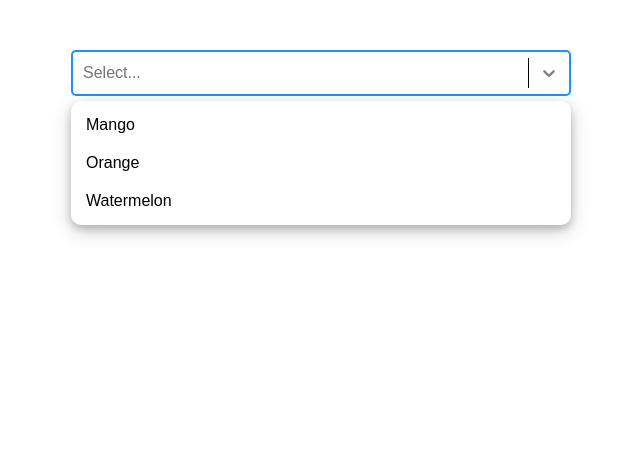
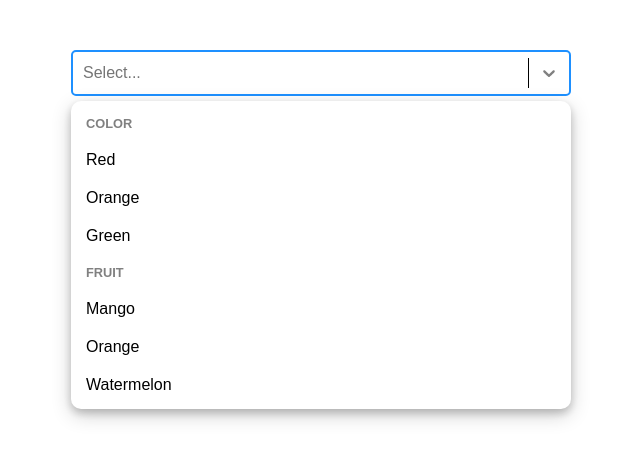
Before and after one commit to TheProjectsX/react-custom-select, a React (Vite) app: page / in a window 1280 px wide. Both pictures are taken after a click on the element 640 px from the left and 73 px from the top of the page. Shown: the top 460 px of the page, without its empty margins (319-959 px from the left). Built offline with nearby package versions, Linux system fonts and the light colour scheme.

Commit message:
isGrouped option finished

```diff
--- a/src/App.jsx
+++ b/src/App.jsx
@@ -28,9 +28,47 @@ function App() {
     },
   ];
 
+  const groupedOptions = [
+    {
+      label: "Color",
+      options: [
+        {
+          label: "Red",
+          value: "red",
+        },
+        {
+          label: "Orange",
+          value: "orange",
+        },
+        {
+          label: "Green",
+          value: "green",
+        },
+      ],
+    },
+    {
+      label: "Fruit",
+      options: [
+        {
+          label: "Mango",
+          value: "mango",
+        },
+        {
+          label: "Orange",
+          value: "orange",
+        },
+        {
+          label: "Watermelon",
+          value: "watermelon",
+        },
+      ],
+    },
+  ];
+
   const [isClearable, setIsClearable] = useState(true);
   const [isSearchable, setIsSearchable] = useState(true);
   const [isDisabled, setIsDisabled] = useState(false);
+  const [isGrouped, setIsGrouped] = useState(false);
 
   const Checkbox = ({ children, ...props }) => (
     <label style={{ marginRight: "1em" }}>
@@ -43,13 +81,14 @@ function App() {
     <main className="main">
       <div className="wrapper">
         <Select
-          onChange={consoleElement}
-          Options={simpleOptions}
+          Options={groupedOptions}
           isClearable={isClearable}
           isSearchable={isSearchable}
           isDisabled={isDisabled}
+          isGrouped={isGrouped}
           onSearch={consoleElementSearch}
           onMenuOpen={consoleMenuOpen}
+          onChange={consoleElement}
         />
       </div>
 
@@ -80,6 +119,12 @@ function App() {
         >
           Disabled
         </Checkbox>
+        <Checkbox
+          checked={isGrouped}
+          onChange={() => setIsGrouped((state) => !state)}
+        >
+          Grouped
+        </Checkbox>
       </div>
     </main>
   );
--- a/src/CustomSelectComponent/Select.jsx
+++ b/src/CustomSelectComponent/Select.jsx
@@ -15,32 +15,63 @@ const Select = ({
   onSearch = (value) => {},
 }) => {
   const [menuOpened, setMenuOpened] = useState(false);
-  const [currentValue, setCurrentValue] = useState(Value.label ?? "");
-  const [selectionOptions, setSelectionOptions] = useState(Options);
+  const [currentItem, setCurrentItem] = useState(Value);
+  const [currentViewingLabel, setCurrentViewingLabel] = useState(
+    Value.label ?? ""
+  );
+  const [selectionOptions, setSelectionOptions] = useState([]);
+  const [optionsIsGrouped, setOptionsIsGrouped] = useState(isGrouped);
 
+  useEffect(() => {
+    if (optionsIsGrouped) {
+      if (Options.every((item) => !item.hasOwnProperty("options"))) {
+        setSelectionOptions([
+          {
+            label: "Grouped Items",
+            options: Options,
+          },
+        ]);
+      } else if (Options.every((item) => item.hasOwnProperty("options"))) {
+        setSelectionOptions(Options);
+      } else {
+        setSelectionOptions({});
+      }
+    } else {
+      if (Options.every((item) => item.hasOwnProperty("options"))) {
+        setOptionsIsGrouped(true);
+      } else {
+        setSelectionOptions(Options);
+      }
+    }
+  }, [optionsIsGrouped]);
   //   Handler Function
   const handleElementChanged = (item) => {
-    setCurrentValue(item.label);
+    setCurrentItem(item);
+    setCurrentViewingLabel(item.label);
     onChange(item);
   };
 
   const handleSearch = (value) => {
-    setCurrentValue(value);
+    setCurrentViewingLabel(value);
     onSearch(value);
     if (value === "") {
       setSelectionOptions(Options);
       return;
     }
 
+    if (optionsIsGrouped) {
+    } else {
       setSelectionOptions(
         selectionOptions.filter((item) =>
           item.label.toLowerCase().includes(value.toLowerCase())
         )
       );
+    }
   };
 
   const handleClearSearch = () => {
-    setCurrentValue("");
+    setCurrentViewingLabel("");
+    setCurrentItem({});
     setSelectionOptions(Options);
   };
 
@@ -73,10 +104,10 @@ const Select = ({
               className={`kzui-select__control-input${
                 !isSearchable ? " kzui-select__control-input--disabled" : ""
               }`}
-              value={currentValue}
+              value={currentViewingLabel}
               onChange={(e) => handleSearch(e.target.value)}
             />
-            {isClearable && currentValue !== "" && (
+            {isClearable && currentViewingLabel !== "" && (
               <div
                 className="kzui-select__clear-icon-wrapper"
                 onClick={handleClearSearch}
@@ -112,16 +143,47 @@ const Select = ({
               : " kzui-select__menu--hidden"
           }`}
         >
-          {selectionOptions.map((item, idx) => (
+          {!optionsIsGrouped &&
+            selectionOptions.map((item, idx) => (
               <p
                 key={idx}
-              className="kzui-select__menu-item"
+                className={`kzui-select__menu-item${
+                  currentItem.value === item.value
+                    ? " kzui-select__menu-item--selected"
+                    : ""
+                }`}
                 onMouseDown={(e) => {
                   handleElementChanged(item);
                 }}
               >
                 {item.label}
               </p>
+            ))}
+          {optionsIsGrouped &&
+            selectionOptions?.map((group, idx) => (
+              <React.Fragment key={idx}>
+                <div className="kzui-select__menu-group-label">
+                  {group.label}
+                </div>
+                {
+                  //   console.log(group)
+                  group?.options?.map((item, idx) => (
+                    <p
+                      key={idx}
+                      className={`kzui-select__menu-item${
+                        currentItem.value === item.value
+                          ? " kzui-select__menu-item--selected"
+                          : ""
+                      }`}
+                      onMouseDown={(e) => {
+                        handleElementChanged(item);
+                      }}
+                    >
+                      {item.label}
+                    </p>
+                  ))
+                }
+              </React.Fragment>
             ))}
         </div>
       </div>
--- a/src/CustomSelectComponent/styles.css
+++ b/src/CustomSelectComponent/styles.css
@@ -102,3 +102,20 @@
 .kzui-select__menu-item:hover {
   background-color: rgb(195, 225, 255);
 }
+
+.kzui-select__menu-item--selected {
+  background-color: dodgerblue;
+  color: white;
+}
+
+.kzui-select__menu-item--selected:hover {
+  background-color: dodgerblue;
+}
+
+.kzui-select__menu-group-label {
+  text-transform: uppercase;
+  font-size: 0.8rem;
+  padding: 10px 15px;
+  font-weight: bolder;
+  color: gray;
+}
```
Lines whose indentation alone changed are shown as unchanged.
